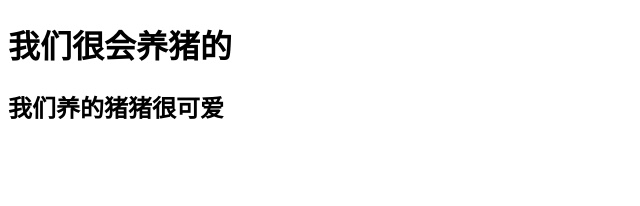
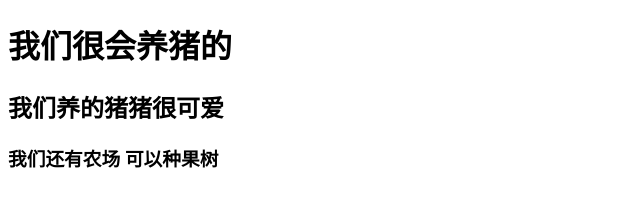
Before and after one commit to QiQiai/git.demo, a plain HTML site: page index.html in a window 1280 px wide. Shown: the whole page, without its empty margins (0-640 px from the left). Drawn offline with Linux system fonts and the light colour scheme.

Commit message:
第二版

```diff
--- a/index.html
+++ b/index.html
@@ -11,6 +11,7 @@
 <body>
     <h1>我们很会养猪的</h1>
     <h2>我们养的猪猪很可爱</h2>
+    <h3>我们还有农场 可以种果树</h3>
 </body>
 
 </html>
```
